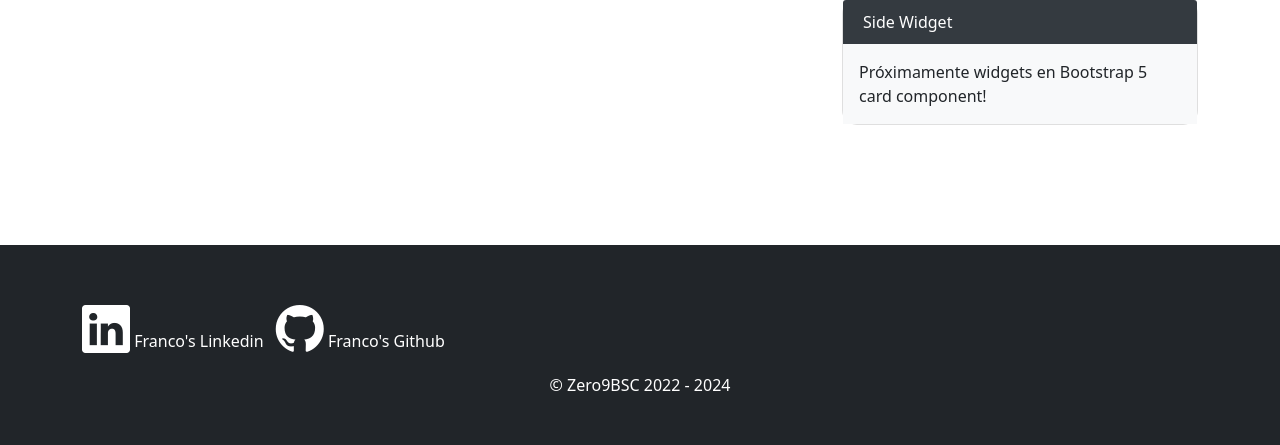
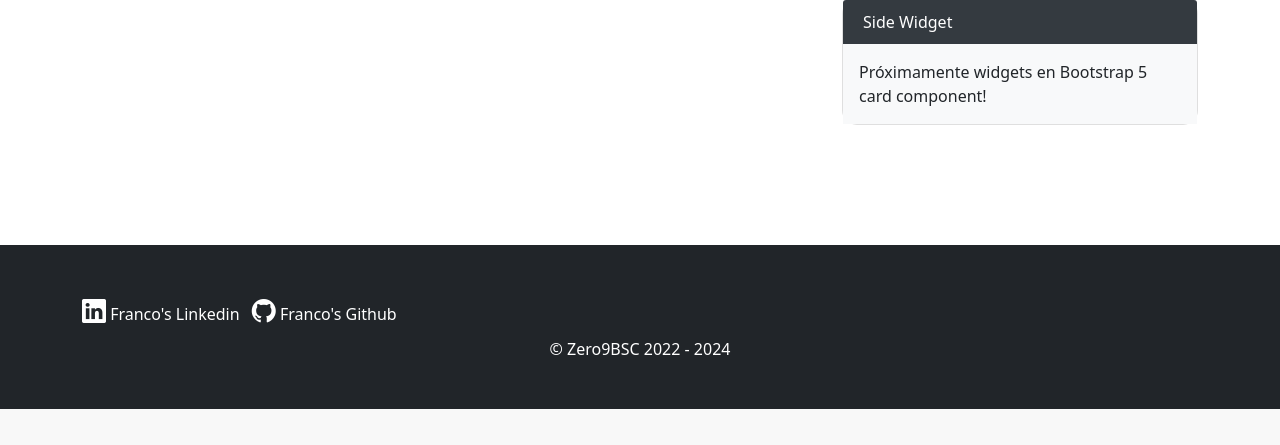
Before and after one commit to Zero9BSC/proyecto_final_django, a Django app: page / in a window 1280 px wide. Shown: the part 966-1411 px from the top of the page. After the commit the page ends 1375 px from the top, so only its background shows below. Run offline with Django 4.2, Linux system fonts and the light colour scheme; data that the repository does not hold is empty.

Commit message:
Fix footer icon style

```diff
--- a/my_blog/Home/templates/index.html
+++ b/my_blog/Home/templates/index.html
@@ -98,7 +98,10 @@
                 border-bottom: 0;
                 border-radius: 15px 15px 0 0;
             }
-
+            /* Estilos específicos para el footer */
+            .footer .bi {
+                font-size: 1.5rem; /* Restaurar el tamaño de los iconos del footer */
+            }
         </style>
     </head>
     <body>
```
